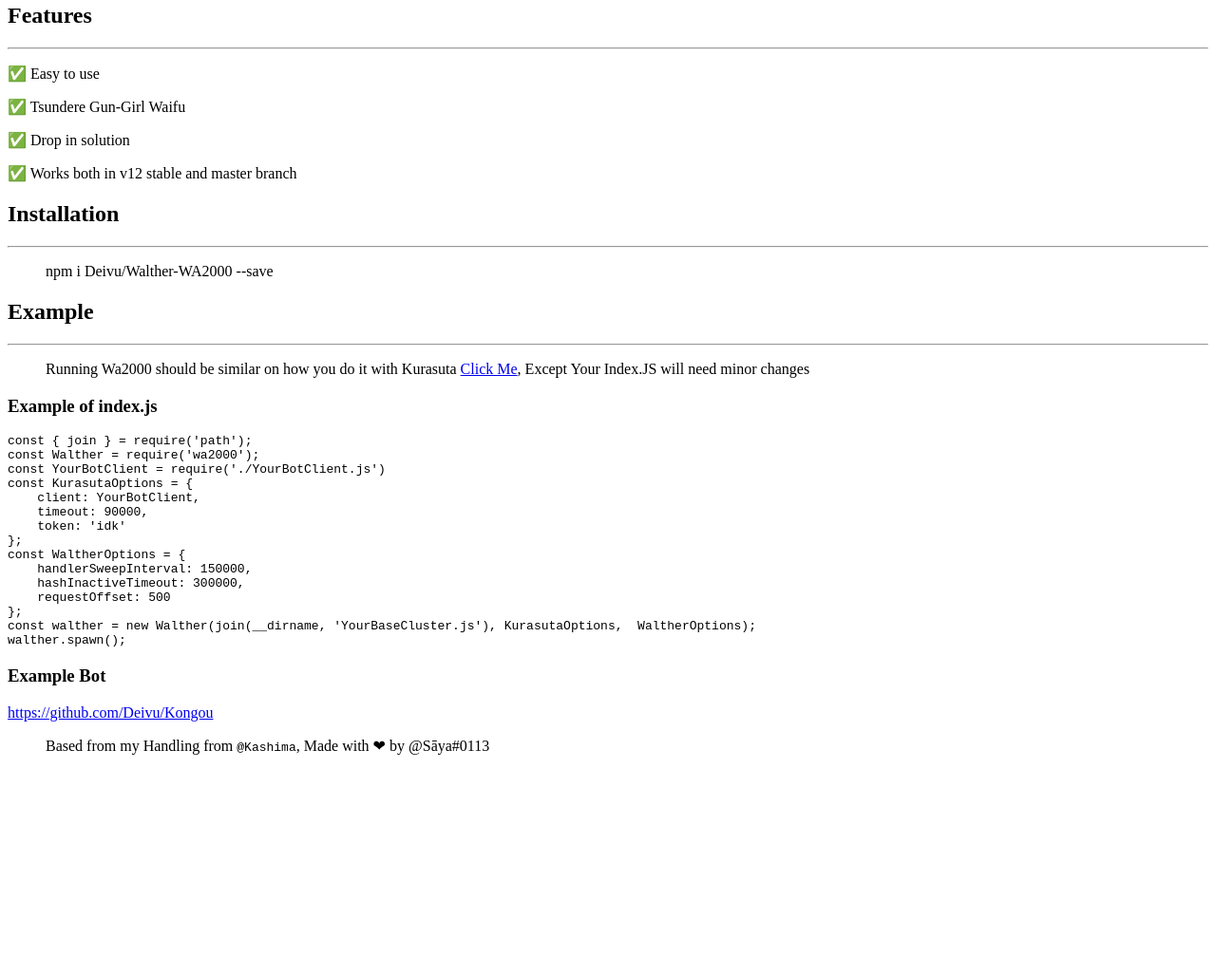
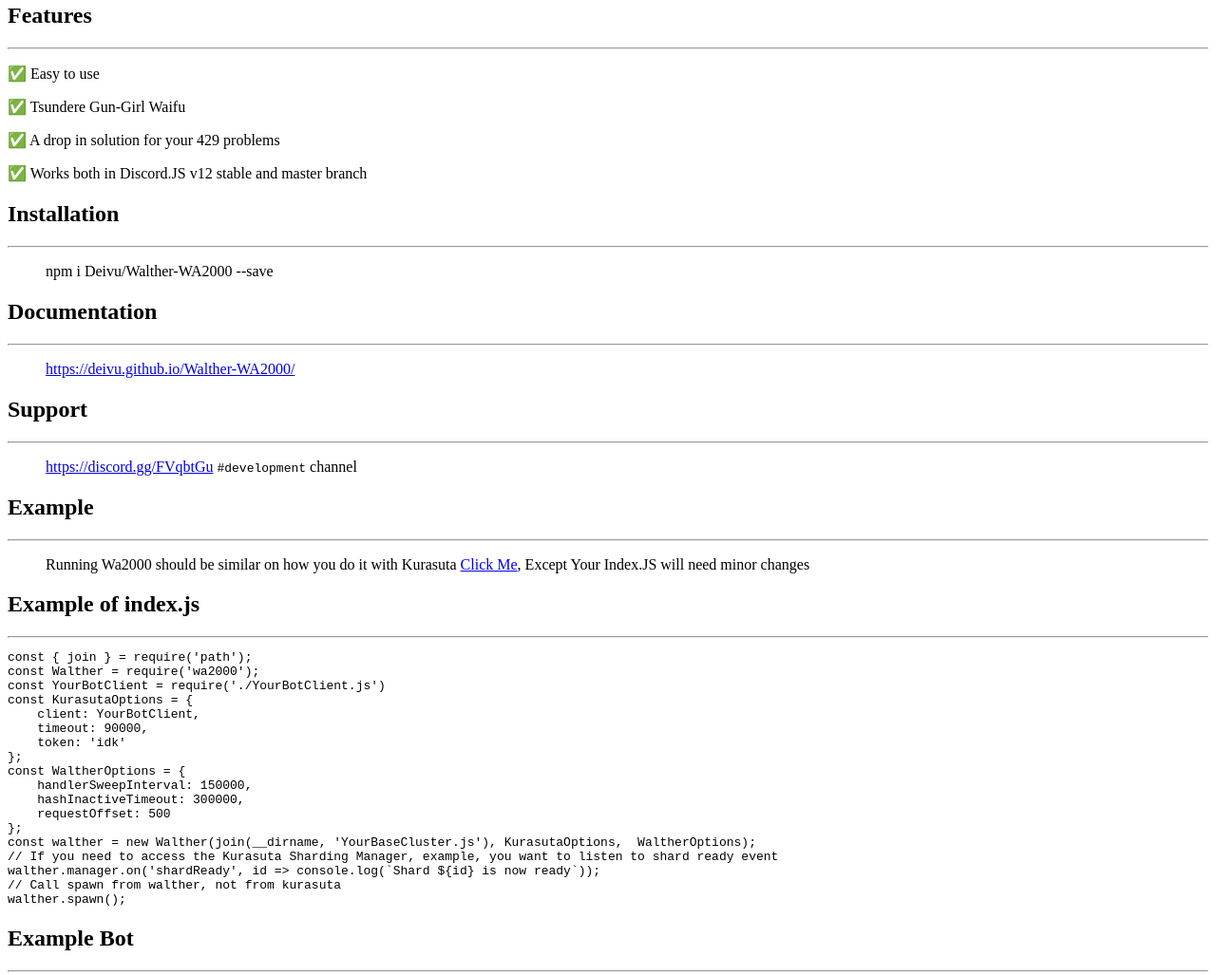
Before and after one commit to meister03/discord-cross-ratelimit, a website: page docs/content/readme.html in a window 1280 px wide. Shown: the part 469-1496 px from the top of the page at 95% size. Before the commit the page ends 1280 px from the top, so only its background shows below. Drawn offline with Linux system fonts and the light colour scheme.

Commit message:
release: 1.0.0

```diff
--- a/docs/content/readme.html
+++ b/docs/content/readme.html
@@ -1,7 +1,7 @@
 
 <html><head></head><body><h1 id="walther-wa2000">Walther WA2000</h1>
 <hr />
-<p>Your tsundere gun-girl that aims to integrate proper and globally synced ratelimit handling for your Discord.JS v12 Bot</p>
+<p>Your tsundere gun-girl that aims to integrate proper and globally synced ratelimit handling for Discord.JS v12</p>
 <blockquote>
 <p>(c) Girl's Frontline for <a href="https://iopwiki.com/wiki/WA2000">Wa2000-chan</a></p>
 </blockquote>
@@ -13,19 +13,30 @@
 <hr />
 <p>✅ Easy to use</p>
 <p>✅ Tsundere Gun-Girl Waifu</p>
-<p>✅ Drop in solution</p>
-<p>✅ Works both in v12 stable and master branch</p>
+<p>✅ A drop in solution for your 429 problems</p>
+<p>✅ Works both in Discord.JS v12 stable and master branch</p>
 <h2 id="installation">Installation</h2>
 <hr />
 <blockquote>
 <p>npm i Deivu/Walther-WA2000 --save</p>
+</blockquote>
+<h2 id="documentation">Documentation</h2>
+<hr />
+<blockquote>
+<p><a href="https://deivu.github.io/Walther-WA2000/">https://deivu.github.io/Walther-WA2000/</a></p>
+</blockquote>
+<h2 id="support">Support</h2>
+<hr />
+<blockquote>
+<p><a href="https://discord.gg/FVqbtGu">https://discord.gg/FVqbtGu</a> <code>#development</code> channel</p>
 </blockquote>
 <h2 id="example">Example</h2>
 <hr />
 <blockquote>
 <p>Running Wa2000 should be similar on how you do it with Kurasuta <a href="https://github.com/Deivu/Kurasuta#example">Click Me</a>, Except Your Index.JS will need minor changes</p>
 </blockquote>
-<h3 id="example-of-indexjs">Example of index.js</h3>
+<h2 id="example-of-indexjs">Example of index.js</h2>
+<hr />
 <pre><code class="js">const { join } = require('path');
 const Walther = require('wa2000');
 const YourBotClient = require('./YourBotClient.js')
@@ -40,8 +51,12 @@
     requestOffset: 500
 };
 const walther = new Walther(join(__dirname, 'YourBaseCluster.js'), KurasutaOptions,  WaltherOptions);
+// If you need to access the Kurasuta Sharding Manager, example, you want to listen to shard ready event
+walther.manager.on('shardReady', id =&gt; console.log(`Shard ${id} is now ready`));
+// Call spawn from walther, not from kurasuta
 walther.spawn();</code></pre>
-<h3 id="example-bot">Example Bot</h3>
+<h2 id="example-bot">Example Bot</h2>
+<hr />
 <p><a href="https://github.com/Deivu/Kongou">https://github.com/Deivu/Kongou</a></p>
 <blockquote>
 <p>Based from my Handling from <code>@Kashima</code>, Made with ❤ by @Sāya#0113</p>
--- a/package.json
+++ b/package.json
@@ -1,6 +1,6 @@
 {
   "name": "wa2000",
-  "version": "0.0.1",
+  "version": "1.0.0",
   "description": "Your tsundere gun-girl that aims to integrate global ratelimits handling for Discord.JS v12",
   "main": "src/Wa2000.js",
   "repository": {
@@ -15,6 +15,10 @@
   "homepage": "https://github.com/Deivu/WA2000#readme",
   "keywords": [
     "discord.js",
+    "discordjs",
+    "discord-bot",
+    "discord-ratelimits",
+    "sharding",
     "api",
     "ratelimits",
     "node"
```
Also changed, not shown: README.md.
